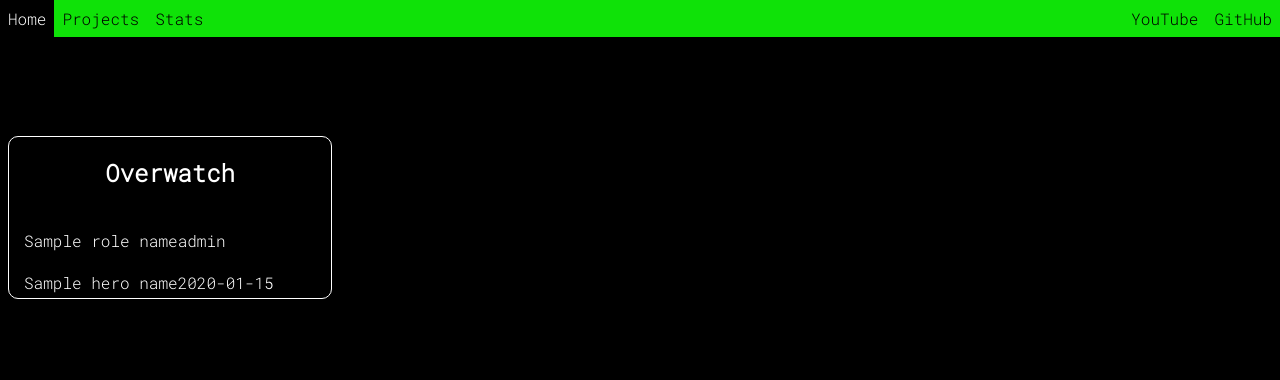
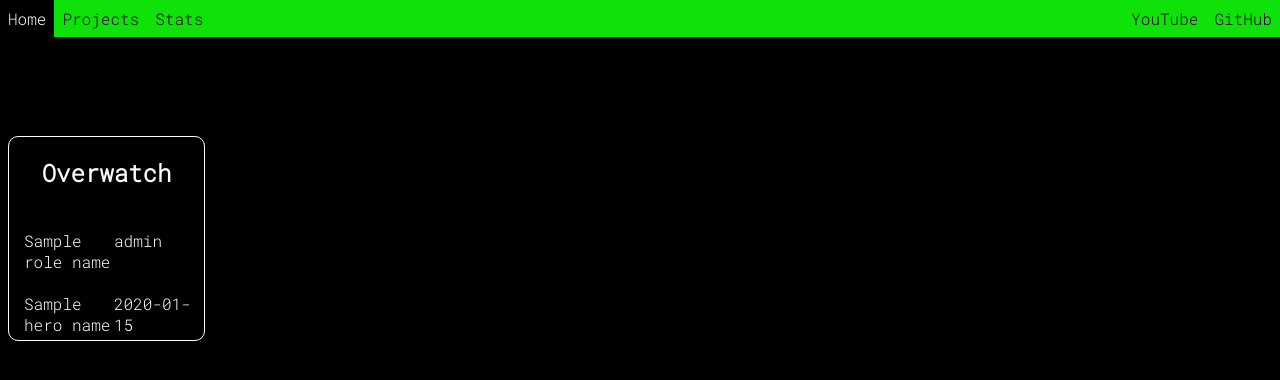
Before and after one commit to ioanclarke/ioanclarke.tech-flask, a Flask app: template app/templates/stats.html in a window 1280 px wide. Shown: the top 380 px of the page. Run offline with Flask 2, Linux system fonts and the light colour scheme; the template is opened without the code that fills it: most values are stand-ins (such as "Sample title", 1, 10 or a date in 2020).

Commit message:
updated grid setting to remove repeat and minmax

```diff
--- a/app/static/css/main.css
+++ b/app/static/css/main.css
@@ -94,7 +94,7 @@
 
 .stats-grid-container {
   display: grid;
-  grid-template-columns: repeat(2, minmax(90px, 1fr));
+  grid-template-columns: 90px 90px;
   justify-items: start;
   margin: 0 0 5px 15px;
 }
```
